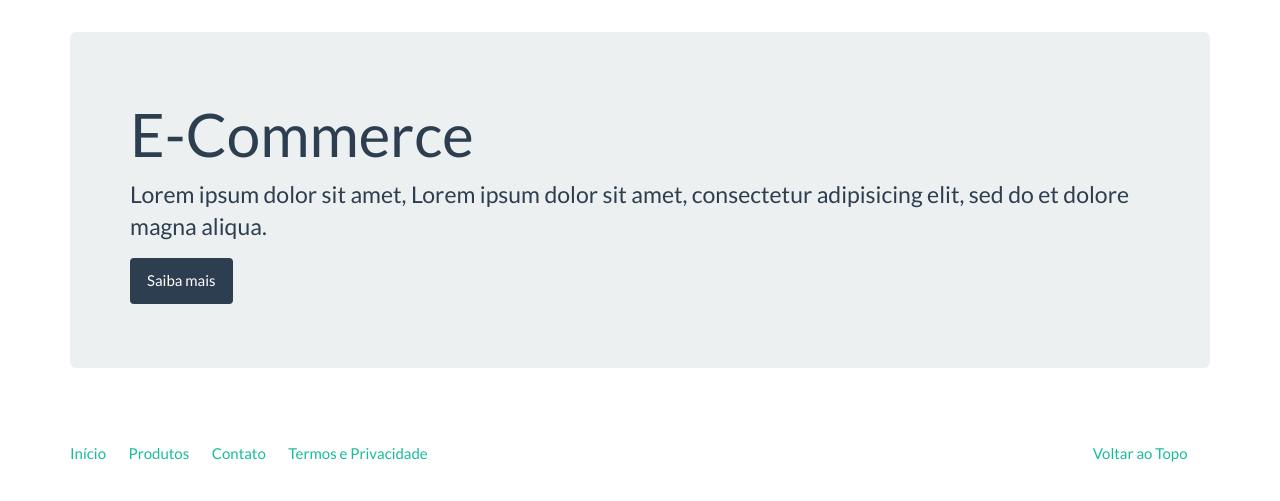
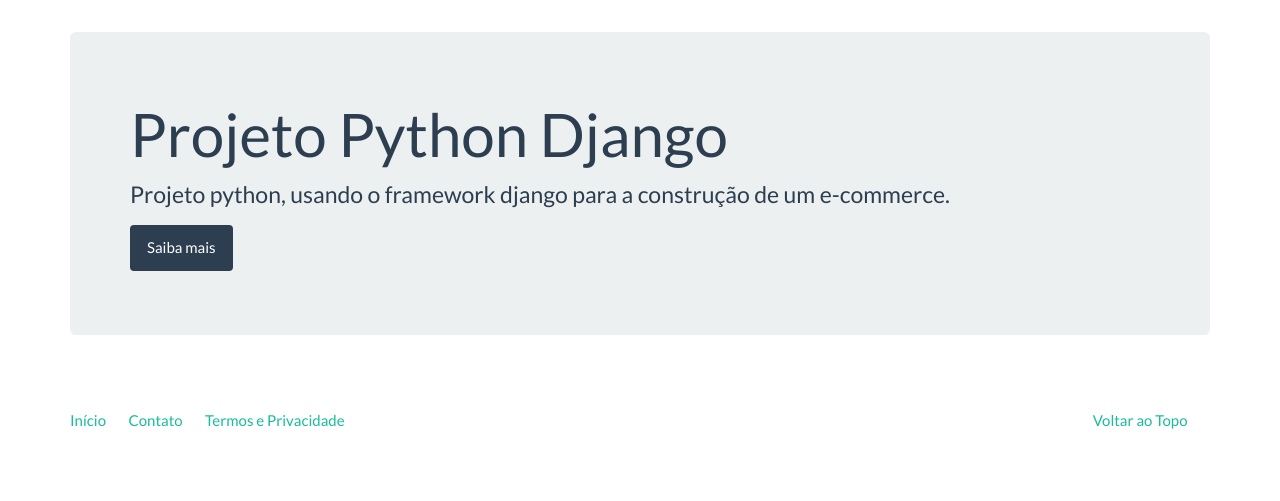
Before and after one commit to YngMarcelo/mysite, a Django app: page / in a window 1280 px wide. Shown: the part 60-561 px from the top of the page. Run offline with Django 3.2, Linux system fonts and the light colour scheme; data that the repository does not hold is empty; some libraries are stand-ins or nearby versions.

Commit message:
Ajustando arquivos html

```diff
--- a/core/templates/base.html
+++ b/core/templates/base.html
@@ -13,7 +13,7 @@
     <div class="navbar navbar-default navbar-fixed-top">
       <div class="container">
         <div class="navbar-header">
-          <a href="" class="navbar-brand">E-Commerce</a>
+          <a href="{% url 'index' %}" class="navbar-brand" >E-Commerce</a>
           <button class="navbar-toggle" type="button" data-toggle="collapse" data-target="#navbar-main">
             <span class="icon-bar"></span>
             <span class="icon-bar"></span>
@@ -50,10 +50,9 @@
 			  <div class="col-lg-12">
 			    <ul class="list-unstyled">
 			      <li class="pull-right"><a href="#top">Voltar ao Topo</a></li>
-			      <li><a href="">Início</a></li>
-			      <li><a href="">Produtos</a></li>
-			      <li><a href="">Contato</a></li>
-			      <li><a href="">Termos e Privacidade</a></li>
+			      <li><a href="{% url 'index' %}">Início</a></li>
+			      <li><a href="{% url 'contact' %}">Contato</a></li>
+			      <li><a href="#">Termos e Privacidade</a></li>
 			    </ul>
 			  </div>
 			</div>
--- a/core/templates/index.html
+++ b/core/templates/index.html
@@ -2,8 +2,8 @@
 
 {% block container %}
 <div class="jumbotron page-header">
-  <h1>E-Commerce</h1>
-  <p>Lorem ipsum dolor sit amet, Lorem ipsum dolor sit amet, consectetur adipisicing elit, sed do et dolore magna aliqua.</p>
-  <p><a class="btn btn-primary">Saiba mais</a></p>
+  <h1>Projeto Python Django</h1>
+  <p>Projeto python, usando o framework django para a construção de um e-commerce.</p>
+  <p><a class="btn btn-primary" href="#">Saiba mais</a></p>
 </div>
 {% endblock %}
```
